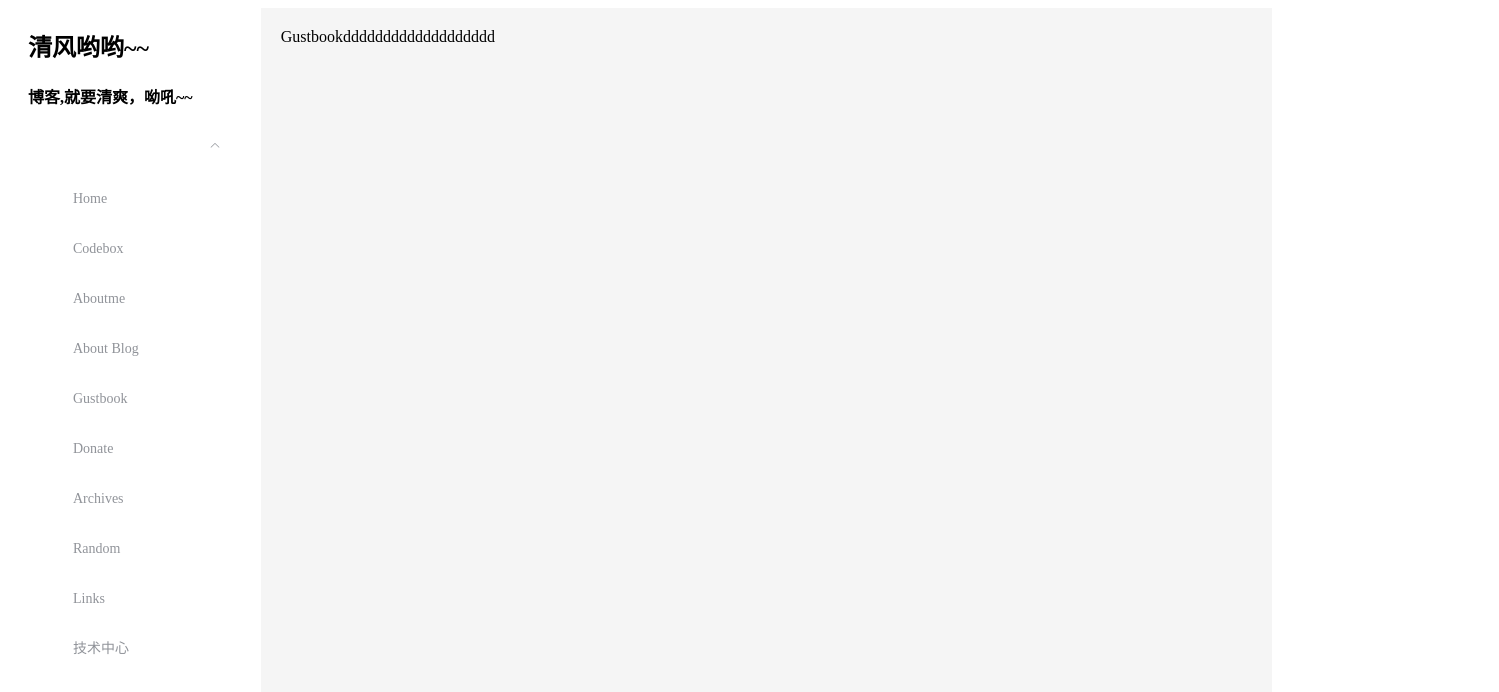
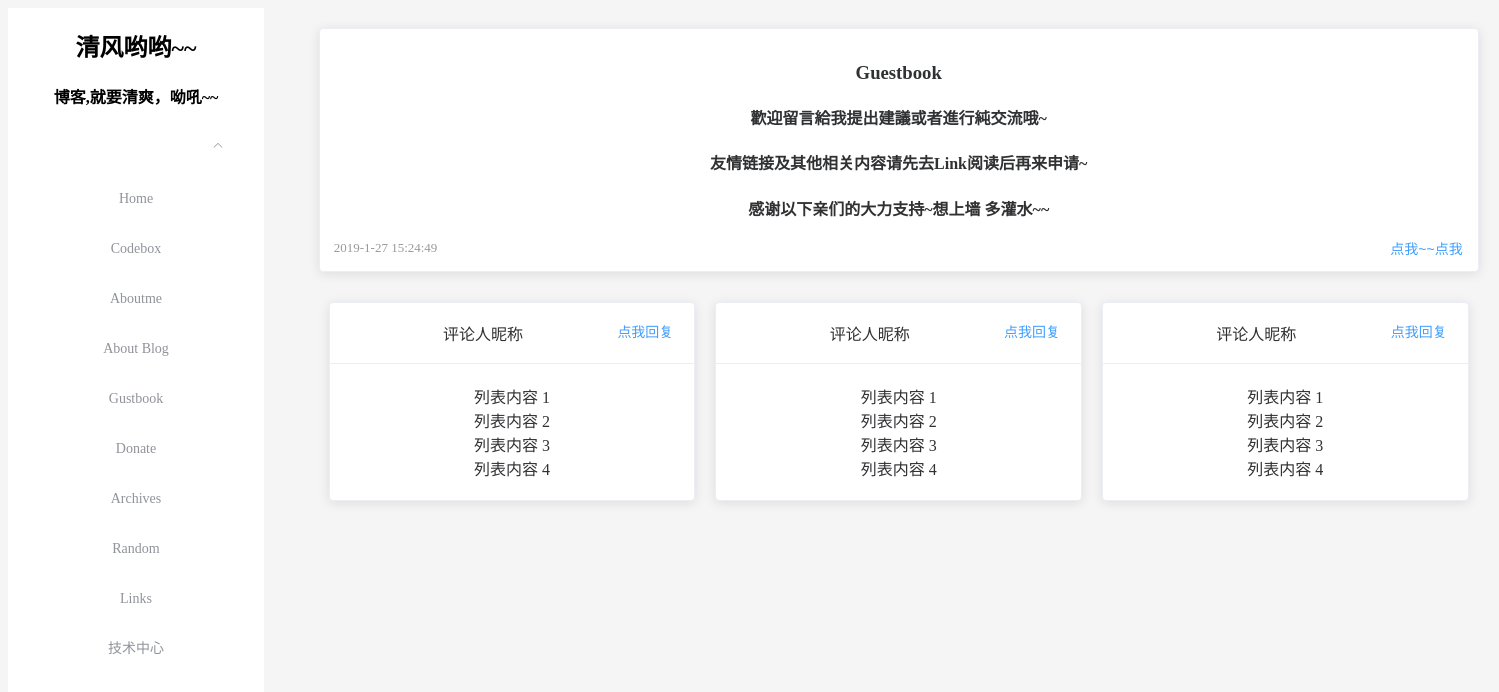
Before and after one commit to miaoquanlong/blogFront, a Vue app: page /Gustbook in a window 1280 px wide. Shown: the top 692 px of the page, 1499 px wide, since content can reach past the window. Built offline with nearby package versions, Linux system fonts and the light colour scheme.

Commit message:
修改了一些样式  新增了一些内容

```diff
--- a/src/assets/css/index.scss
+++ b/src/assets/css/index.scss
@@ -1,4 +1,8 @@
-.time {
+body {
+    background-color: whitesmoke;
+    position: relative
+}
+time {
     font-size: 13px;
     color: #999;
   }
@@ -17,6 +21,20 @@
     width: 100%;
     display: block;
   }
+  img {
+    background-image: none;
+    border-right-width: 0px;
+    padding-left: 0px;
+    padding-right: 0px;
+    display: block;
+    border-top-width: 0px;
+    border-bottom-width: 0px;
+    margin-left: auto;
+    border-left-width: 0px;
+    margin-right: auto;
+    padding-top: 0px;
+    max-width: 30%;
+}
 
   .clearfix:before,
   .clearfix:after {
@@ -35,6 +53,7 @@
     margin: 0;
     padding-left: 0;
     border-right: solid 0px #e6e6e6;
+    background-color: white
   }
   .el-main {
     display: block;
@@ -48,6 +67,10 @@
     padding: 20px;
     background-color: whitesmoke;
     min-height: 900px;
+    max-width: 1200px;
+    min-width: 1200px;
+    left: 23%;
+    position: absolute
   }
   .el-footer {
     padding: 0 20px;
@@ -63,5 +86,36 @@
     font-family: cursive;
   }
   aside.el-aside {
-    max-width: 260px;
+    text-align: -webkit-center;
+    position: fixed;
+    height: 100%;
+    background-color: white;
   }
+  .el-submenu .el-menu-item {
+    height: 50px;
+    line-height: 50px;
+    padding: 0 45px;
+     min-width:100%;
+}
+.el-menu--horizontal>.el-menu-item {
+      /* float: left; */
+    /* height: 60px; */
+    /* line-height: 60px; */
+    margin: 0;
+    /* border-bottom: 2px solid transparent; */
+    /* color: #909399; */
+    text-align: -webkit-center;
+}
+.el-menu--horizontal>.el-menu-item.is-active {
+    border-bottom: 1px solid #409EFF;
+    color: #303133;
+}
+.el-row {
+    -webkit-box-sizing: border-box;
+    box-sizing: border-box;
+    margin: 0 0 20px 0;
+}
+.el-card.comment.is-always-shadow {
+    margin: 10px 10px 10px 10px;
+    text-align: center;
+}
--- a/src/views/Aboutblog.vue
+++ b/src/views/Aboutblog.vue
@@ -1,6 +1,65 @@
 <template>
   <div>
-    Aboutblogdfsdfsdfsdfsdf
+    <el-row v-for="(item,index) in aboutArtic" :key="index">
+      <el-col>
+        <el-card :body-style="{ padding: '0px',}">
+          <el-form label-width="100px">
+            <div style="padding: 14px;">
+              <el-row>
+                <h3>About blog</h3>
+              </el-row>
+              <el-row>
+                <el-form-item>
+                  <img src="http://werkstette.dk/wp-content/uploads/2015/09/Entertainment_Weekly_Photographer_Marc_Hom_British_Actor_Charlie_Hunnam_as_King_Arthur_Retouch_Werkstette10-770x841.jpg">
+                </el-form-item>
+              </el-row>
+              <el-row>
+                <el-col>
+                  <el-form-item label="学校:">
+                    {{item.school}}
+                  </el-form-item>
+                </el-col>
+              </el-row>
+              <el-row>
+                <el-col>
+                  <el-form-item label="QQ:">
+                    {{item.qq}}
+                  </el-form-item>
+                </el-col>
+              </el-row>
+              <el-row>
+                <el-col>
+                  <el-form-item label="喜好:">
+                    {{item.Like}}
+                  </el-form-item>
+                </el-col>
+              </el-row>
+
+              <el-row>
+                <el-col>
+                  <el-form-item label="Email:">
+                    {{item.email}}
+                  </el-form-item>
+                </el-col>
+              </el-row>
+              <el-row>
+                <el-col>
+                  <el-form-item label="微博:">
+                    {{item.signAddress}}
+                  </el-form-item>
+                </el-col>
+              </el-row>
+
+              <div class="bottom clearfix">
+                <time class="time">{{ currentDate }}</time>
+                <el-button type="text" class="button">点我~~点我</el-button>
+              </div>
+            </div>
+
+          </el-form>
+        </el-card>
+      </el-col>
+    </el-row>
   </div>
 </template>
 
@@ -10,17 +69,26 @@ export default {
   name: '',
   data () {
     return {
-
+      aboutArtic: [],
+      currentDate: new Date().getFullYear() + '-' + new Date().getMonth() + '-' + new Date().getDate() + '  ' + new Date().getHours() + ':' + new Date().getMinutes() + ':' + new Date().getSeconds()
     };
   },
 
   components: {},
 
   computed: {},
+  created () {
+    this.getmessage()
+  },
 
-
-
-  methods: {},
+  methods: {
+    getmessage () {
+      this.$request.get('/api/about').then(res => {
+        this.aboutArtic = res
+        console.log(res);
+      })
+    }
+  },
 
 
 }
--- a/src/views/Aboutme.vue
+++ b/src/views/Aboutme.vue
@@ -1,7 +1,7 @@
 <template>
   <div>
-    <el-row>
-      <el-col v-for="(item,index) in aboutArtic" :key="index">
+    <el-row v-for="(item,index) in aboutArtic" :key="index">
+      <el-col>
         <el-card :body-style="{ padding: '0px',}">
           <el-form label-width="100px">
             <div style="padding: 14px;">
--- a/src/views/Gustbook.vue
+++ b/src/views/Gustbook.vue
@@ -1,6 +1,60 @@
 <template>
   <div>
-    Gustbookddddddddddddddddddd
+    <el-row>
+      <el-col>
+        <el-card :body-style="{ padding: '0px',}">
+          <div style="padding: 14px;">
+            <div style="text-align: -webkit-center;">
+              <h3>Guestbook</h3>
+              <h4> 歡迎留言給我提出建議或者進行純交流哦~</h4>
+              <h4> 友情链接及其他相关内容请先去Link阅读后再来申请~</h4>
+              <h4> 感谢以下亲们的大力支持~想上墙 多灌水~~</h4>
+            </div>
+            <div class="bottom clearfix">
+              <time class="time">{{ currentDate }}</time>
+              <el-button type="text" class="button">点我~~点我</el-button>
+            </div>
+          </div>
+        </el-card>
+      </el-col>
+    </el-row>
+    <el-row>
+      <el-col :md="12" :lg="8">
+        <el-card class="comment" shadow="always">
+          <div slot="header" class="clearfix">
+            <span>评论人昵称</span>
+            <el-button style="float: right; padding: 3px 0" type="text">点我回复</el-button>
+          </div>
+          <div v-for="o in 4" :key="o" class="text item">
+            {{'列表内容 ' + o }}
+          </div>
+        </el-card>
+      </el-col>
+      <el-col :md="12" :lg="8">
+        <el-card class="comment" shadow="always">
+          <div slot="header" class="clearfix">
+            <span>评论人昵称</span>
+            <el-button style="float: right; padding: 3px 0" type="text">点我回复</el-button>
+          </div>
+          <div v-for="o in 4" :key="o" class="text item">
+            {{'列表内容 ' + o }}
+          </div>
+        </el-card>
+      </el-col>
+      <el-col :md="12" :lg="8">
+        <el-card class="comment" shadow="always">
+          <div slot="header" class="clearfix">
+            <span>评论人昵称</span>
+            <el-button style="float: right; padding: 3px 0" type="text">点我回复</el-button>
+          </div>
+          <div v-for="o in 4" :key="o" class="text item">
+            {{'列表内容 ' + o }}
+          </div>
+        </el-card>
+      </el-col>
+
+    </el-row>
+
   </div>
 </template>
 
@@ -10,6 +64,7 @@ export default {
   name: '',
   data () {
     return {
+      currentDate: new Date().getFullYear() + '-' + new Date().getMonth() + '-' + new Date().getDate() + '  ' + new Date().getHours() + ':' + new Date().getMinutes() + ':' + new Date().getSeconds()
 
     };
   },
--- a/src/views/dashboard.vue
+++ b/src/views/dashboard.vue
@@ -1,7 +1,7 @@
 <template>
   <div>
-    <el-row>
-      <el-col v-for="(item,index) in HomeArtic" :key="index">
+    <el-row v-for="(item,index) in HomeArtic" :key="index">
+      <el-col>
         <el-card :body-style="{ padding: '0px',}">
           <div style="padding: 14px;">
             <div>
--- a/src/views/layout/layout.vue
+++ b/src/views/layout/layout.vue
@@ -56,5 +56,4 @@ export default {
 
 </script>
 <style lang='scss' scoped>
-
 </style>
```
